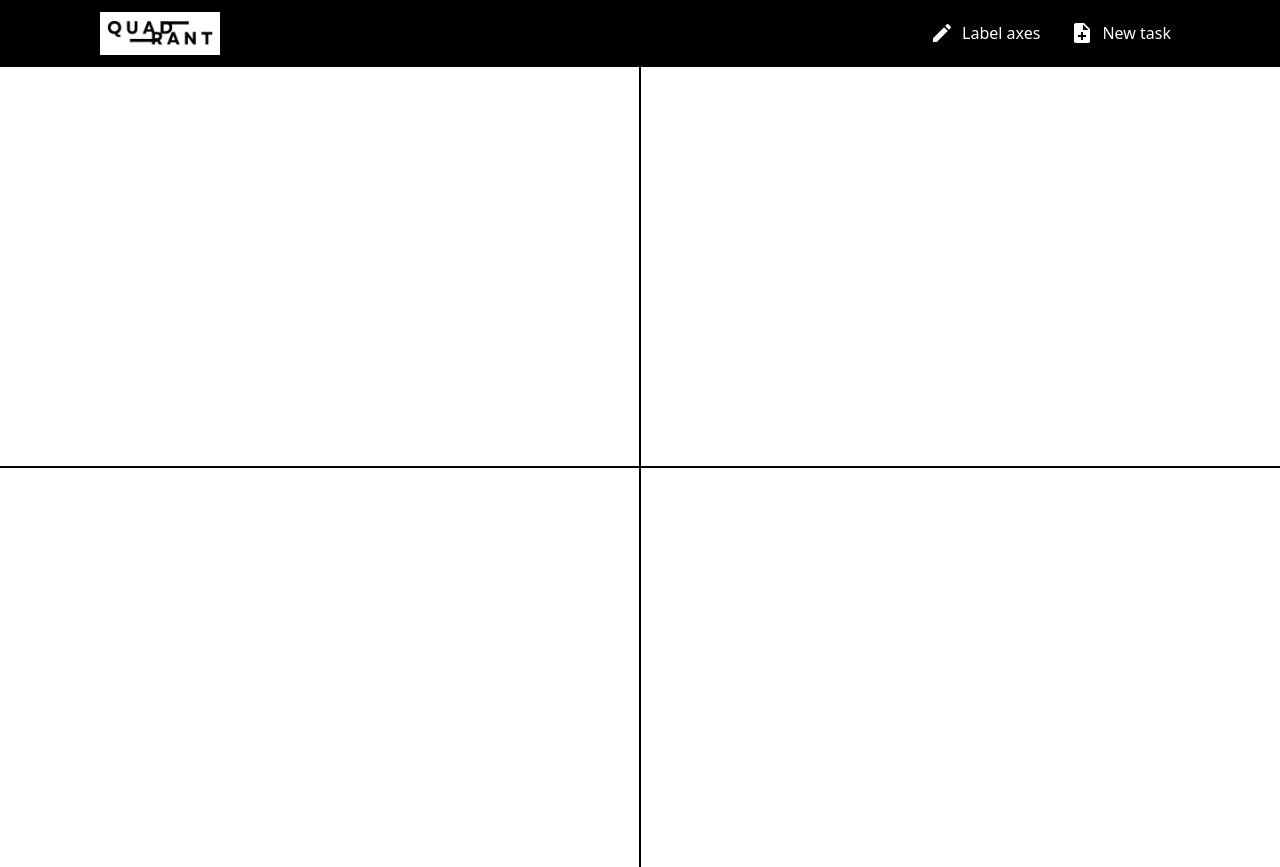
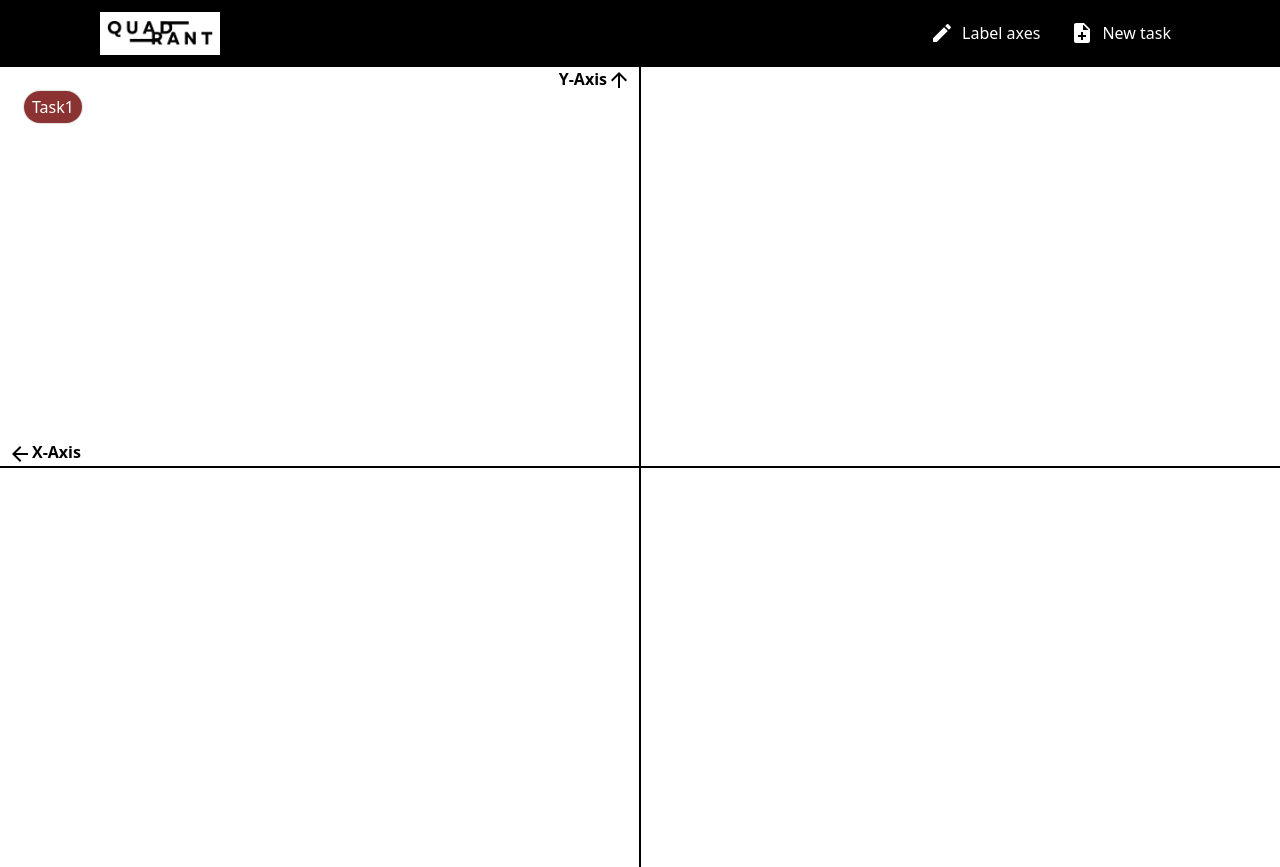
Before and after one commit to Tarunpreetsingh16/quadrants, a Next.js app: page /pages/mainPage in a window 1280 px wide. Built offline with nearby package versions, Linux system fonts and the light colour scheme.

Commit message:
add id to the task

```diff
--- a/src/app/data/task.tsx
+++ b/src/app/data/task.tsx
@@ -1,19 +1,23 @@
 export class Task {
+    id: number;
     title: string;
     description: string;
     date: Date;
     xAxisPriority: string;
-    yAxisPriority: string
+    yAxisPriority: string;
+    deleted?: boolean
 
-    constructor(title: string, description: string, date: Date, xAxisPriority: string, yAxisPriority: string) {
+    constructor(id: number, title: string, description: string, date: Date, xAxisPriority: string, yAxisPriority: string, deleted?: boolean) {
+        this.id = id
         this.title = title;
         this.description = description;
         this.date = date;
         this.xAxisPriority = xAxisPriority;
         this.yAxisPriority = yAxisPriority;
+        this.deleted = deleted ?? false
     }
 
     public getCopy(): Task {
-        return new Task(this.title, this.description, this.date, this.xAxisPriority, this.yAxisPriority)
+        return new Task(this.id, this.title, this.description, this.date, this.xAxisPriority, this.yAxisPriority, this.deleted)
     }
 }
--- a/src/app/pages/mainPage/page.tsx
+++ b/src/app/pages/mainPage/page.tsx
@@ -15,7 +15,7 @@ import { TaskToBeEdited } from "@/app/data/taskToBeEdited";
 export default function MainPage() {
 
     const [quad1Tasks, updateQuad1Tasks] = useState(Array<Task>(
-        // (new Task("Task1", "Description", new Date(), "high", "high")),
+        (new Task(0, "Task1", "Description", new Date(), "high", "high")),
     ));
     const [quad2Tasks, updateQuad2Tasks] = useState(Array<Task>(
     ));
@@ -24,10 +24,13 @@ export default function MainPage() {
     const [createNewTask, setCreateNewTask] = useState(false);
     const [editAxes, setEditAxes] = useState(false);
     const [showAlert, setShowAlert] = useState(false);
-    const [xAxisLabel, setXAxisLabel] = useState("");
-    const [yAxisLabel, setYAxisLabel] = useState("");
-    const [taskToBeEdited, setTaskToBeEdited] = useState(new TaskToBeEdited(new Task('', '', new Date(), '', ''), -1, -1))
+    const [xAxisLabel, setXAxisLabel] = useState("X-Axis");
+    const [yAxisLabel, setYAxisLabel] = useState("Y-Axis");
+    const [taskToBeEdited, setTaskToBeEdited] = useState(new TaskToBeEdited(new Task(-1, '', '', new Date(), '', ''), -1, -1))
     const [editTask, setEditTask] = useState(false)
+    const [nextId, setNextId] = useState(1)
+
+    console.log({quad1Tasks, quad2Tasks, quad3Tasks, quad4Tasks})
 
     const editModalStates = (type: string, state: boolean) => {
         setCreateNewTask(false)
@@ -57,17 +60,22 @@ export default function MainPage() {
 
     const onCreateNewTask = (task : Task) => {
         if (task.xAxisPriority === "high" && task.yAxisPriority === "high") {
+            task.id = nextId;
             updateQuad1Tasks([...quad1Tasks, task])
         }
         else if (task.xAxisPriority === "low" && task.yAxisPriority === "low") {
+            task.id = nextId;
             updateQuad4Tasks([...quad4Tasks, task])
         }
         else if (task.xAxisPriority === "low") {
+            task.id = nextId;
             updateQuad2Tasks([...quad2Tasks, task])
         }
         else {
+            task.id = nextId;
             updateQuad3Tasks([...quad3Tasks, task])
         }
+        setNextId(nextId + 1)
         setCreateNewTask(false)
     }
 
@@ -87,7 +95,7 @@ export default function MainPage() {
                 setTaskToBeEdited(new TaskToBeEdited(quad4Tasks[index], index, quad))
                 break;
             default:
-                setTaskToBeEdited(new TaskToBeEdited(new Task('', '', new Date(), '', ''), -1, -1))
+                setTaskToBeEdited(new TaskToBeEdited(new Task(-1, '', '', new Date(), '', ''), -1, -1))
                 console.error("Invalid quadrant!")
                 return
         }
@@ -95,7 +103,7 @@ export default function MainPage() {
         editModalStates('editTask', true)
     }
 
-    const deleteTask = () => {
+    const removeTask = () => {
         const quad = taskToBeEdited.quad
         switch(quad) {
             case 1:
@@ -125,11 +133,17 @@ export default function MainPage() {
             default:
                 console.error("Invalid quad!")
         }
+    }
 
+    const deleteTask = () => {
+        const taskToBeDeleted = taskToBeEdited.task.getCopy()
+        taskToBeDeleted.deleted = true
+        updateTask(taskToBeDeleted)
         editModalStates('editTask', false)
     }
 
     const updateTask = (updatedTask: Task) => {
+        console.log({updatedTask})
         if (updatedTask.xAxisPriority === "high" && updatedTask.yAxisPriority === "high") {
             if (taskToBeEdited.quad === 1) {
                 updateQuad1Tasks([
@@ -139,7 +153,7 @@ export default function MainPage() {
                 ])
             }
             else {
-                deleteTask()
+                removeTask()
                 updateQuad1Tasks([...quad1Tasks, updatedTask])
             }
         }
@@ -152,7 +166,7 @@ export default function MainPage() {
                 ])
             }
             else {
-                deleteTask()
+                removeTask()
                 updateQuad4Tasks([...quad4Tasks, updatedTask])
             }
         }
@@ -165,7 +179,7 @@ export default function MainPage() {
                 ])
             }
             else {
-                deleteTask()
+                removeTask()
                 updateQuad2Tasks([...quad2Tasks, updatedTask])
             }
         }
@@ -178,7 +192,7 @@ export default function MainPage() {
                 ])
             }
             else {
-                deleteTask()
+                removeTask()
                 updateQuad3Tasks([...quad3Tasks, updatedTask])
             }
         }
@@ -196,7 +210,7 @@ export default function MainPage() {
         <>
             <Header>
                 <FeatureList onCreateNewTask={() => editModalStates('createNewTask', true)}
-                    onEditAxes={() =>  editModalStates('editAxes', true)}
+                    onEditAxes={() => editModalStates('editAxes', true)}
                     containerCss="flex-row justify-end buttonSpacingHorizontal" />
             </Header>
             <div className="quadrantSheet flex h-screen">
--- a/src/app/pages/mainPage/pageComponents/newTask.tsx
+++ b/src/app/pages/mainPage/pageComponents/newTask.tsx
@@ -35,7 +35,7 @@ export default function(
             setTitleError(new Err(false, ''))
         }
         if (hasError) return;
-        const task = new Task(title, description, new Date(dayjs(date).toString()), xLabelPriority, yLabelPriority);
+        const task = new Task(-1, title, description, new Date(dayjs(date).toString()), xLabelPriority, yLabelPriority);
         props.onCreateNewTask(task)
     }
 
--- a/src/app/pages/mainPage/pageComponents/quadrant.tsx
+++ b/src/app/pages/mainPage/pageComponents/quadrant.tsx
@@ -27,14 +27,17 @@ export default function(
                     <div className="h-[92%]  overflow-auto">
                         <div className="p-5 flex flex-row flex-wrap">
                             {
-                                quad1Tasks.map((task: Task, index: number) =>
-                                    <Chip title={task.title}
+                                quad1Tasks
+                                    .map((task: Task, index: number) => {
+                                        if (!task.deleted) {
+                                            return <Chip title={task.title}
                                                 bgColor={`rgba(127,29,29, 0.${colorShade})`}
                                                 key={index}
                                                 textColor="text-white"
                                                 onClick={() => props.onTaskClick([index, 1])}
                                                 animation="animate__flipInX"/>
-                                )
+                                        }
+                                    })
                             }
                         </div>
                     </div>
@@ -43,14 +46,17 @@ export default function(
                     <div className=" h-[98%]  overflow-auto">
                         <div className="p-5 flex flex-row flex-wrap">
                             {
-                                quad2Tasks.map((task: Task, index: number) =>
-                                    <Chip title={task.title}
+                                quad2Tasks
+                                    .map((task: Task, index: number) => {
+                                        if (!task.deleted) {
+                                            return <Chip title={task.title}
                                                 bgColor={`rgba(239,68,68, 0.${colorShade})`}
                                                 key={index}
                                                 textColor="text-white"
                                                 onClick={() => props.onTaskClick([index, 2])}
                                                 animation="animate__flipInX"/>
-                                )
+                                        }
+                                    })
                             }
                         </div>
                     </div>
@@ -61,14 +67,17 @@ export default function(
                     <div className=" h-[98%]  overflow-auto">
                         <div className="p-5 flex flex-row flex-wrap">
                             {
-                                quad3Tasks.map((task: Task, index: number) =>
-                                    <Chip title={task.title}
+                                quad3Tasks
+                                    .map((task: Task, index: number) => {
+                                        if (!task.deleted) {
+                                            return <Chip title={task.title}
                                                 bgColor={`rgba(245,158,11, 0.${colorShade})`}
                                                 key={index}
                                                 textColor="text-white"
                                                 onClick={() => props.onTaskClick([index, 3])}
                                                 animation="animate__flipInX"/>
-                                )
+                                        }
+                                    })
                             }
                         </div>
                     </div>
@@ -77,14 +86,17 @@ export default function(
                     <div className=" h-[98%]  overflow-auto">
                         <div className="p-5 flex flex-row flex-wrap">
                             {
-                                quad4Tasks.map((task: Task, index: number) =>
-                                    <Chip title={task.title}
+                                quad4Tasks
+                                    .map((task: Task, index: number) => {
+                                        if (!task.deleted) {
+                                            return <Chip title={task.title}
                                                 bgColor={`rgba(101,163,13, 0.${colorShade})`}
                                                 key={index}
                                                 textColor="text-white"
                                                 onClick={() => props.onTaskClick([index, 4])}
                                                 animation="animate__flipInX"/>
-                                )
+                                        }
+                                    })
                             }
                         </div>
                     </div>
```
Lines whose indentation alone changed are shown as unchanged.
